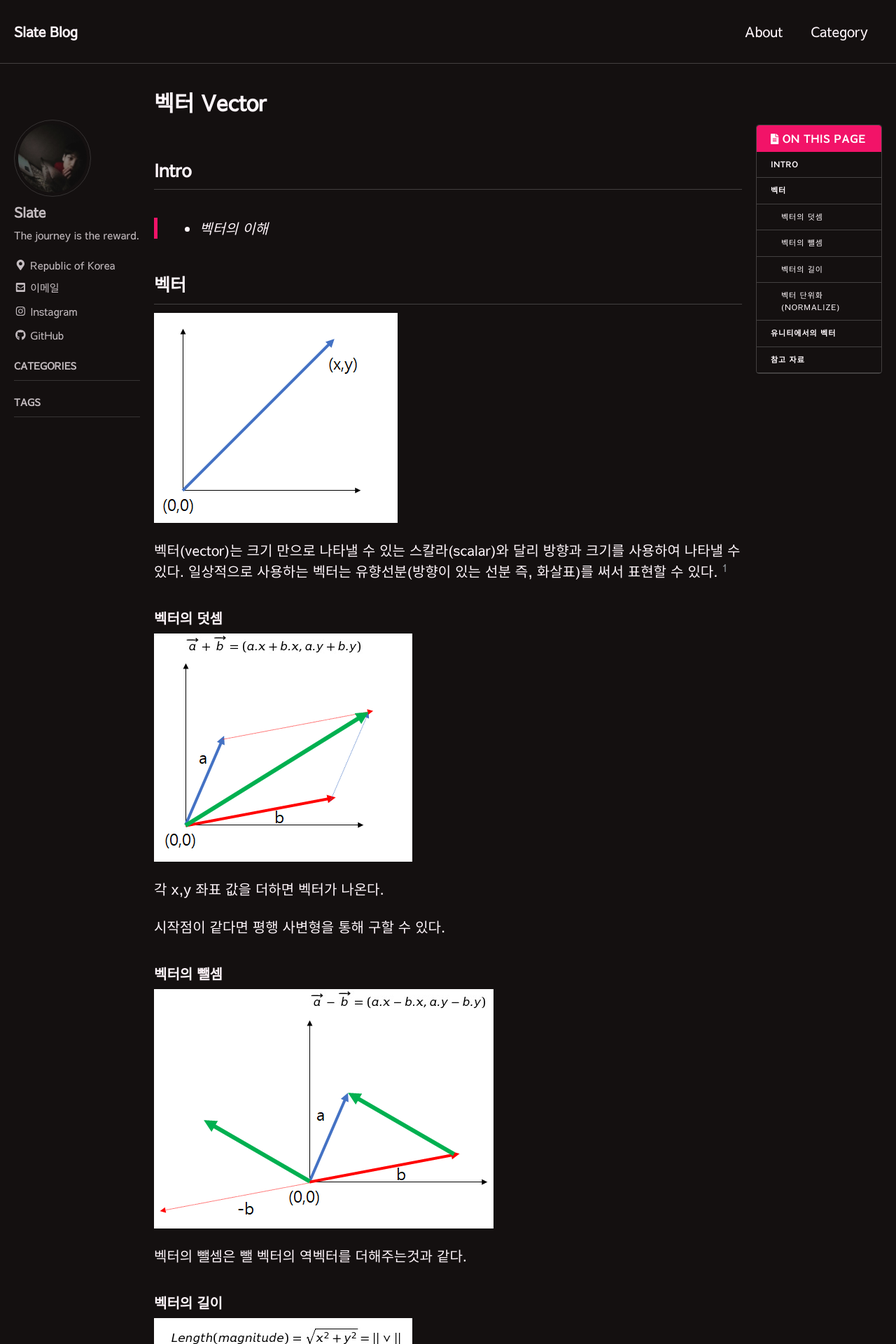
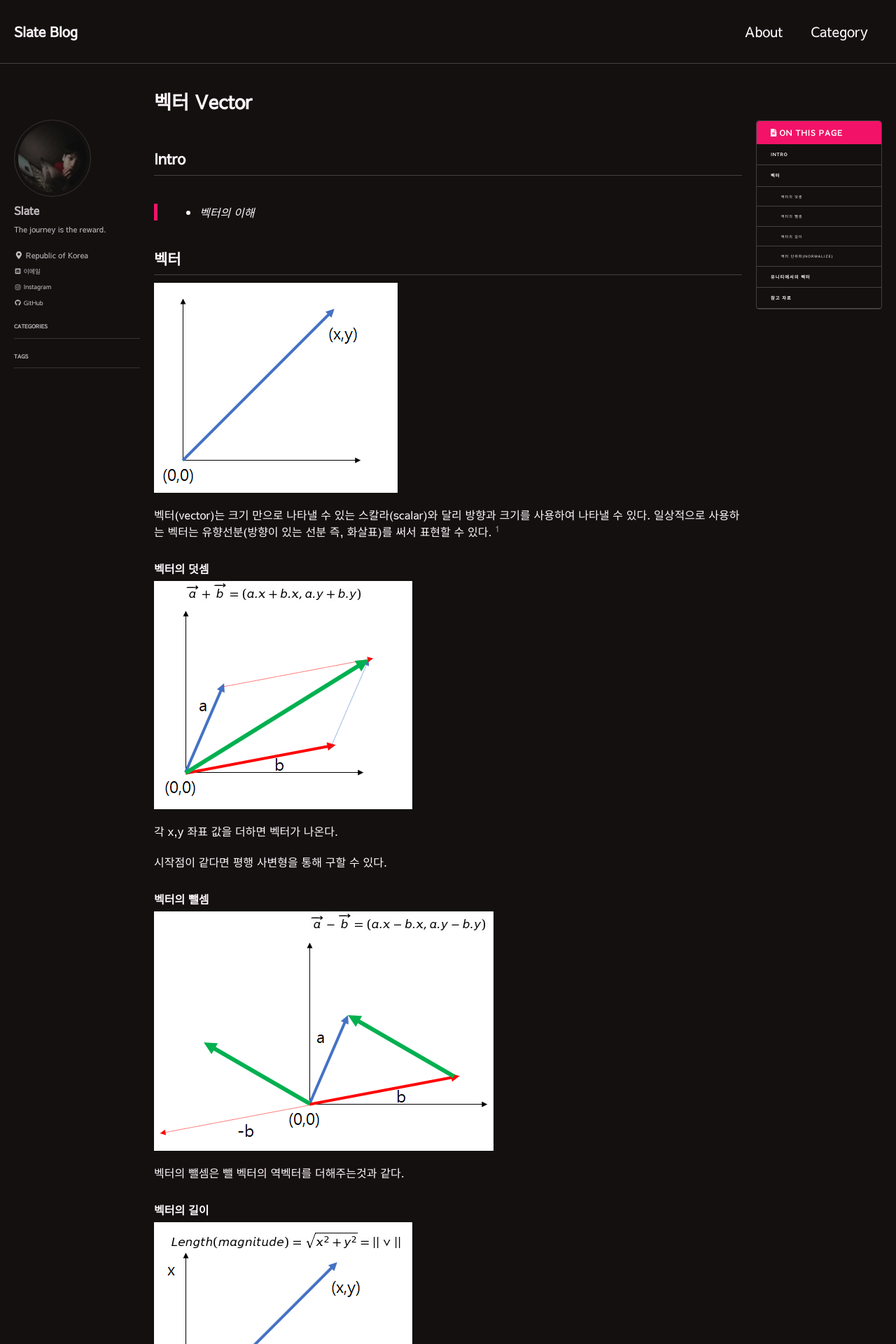
Before and after one commit to lesslate/lesslate.github.io, a Jekyll site: the page built from _posts/Mathematics/2018-12-08-벡터 Vector.md, in a window 1280 px wide. Shown: the top 1920 px of the page at 70% size. Built offline with Jekyll 4.4.1, drawn with Linux system fonts in a browser that asks for light colours; nearby versions of some CDN libraries; some web fonts are replaced; comment, search, counter and statistics services are not loaded.

Commit message:
Update main.scss

```diff
--- a/assets/css/main.scss
+++ b/assets/css/main.scss
@@ -12,14 +12,14 @@
 $indent-var: 1.2em;
 
 /* type scale */
-$type-size-1: 2.441em;
-$type-size-2: 1.953em;
-$type-size-3: 1.563em;
-$type-size-4: 1.25em;
-$type-size-5: 1.0em;
-$type-size-6: 0.75em;
-$type-size-7: 0.6875em;
-$type-size-8: 0.625em;
+$type-size-1: 2.241em;
+$type-size-2: 1.753em;
+$type-size-3: 1.363em;
+$type-size-4: 1.05em;
+$type-size-5: 0.8em;
+$type-size-6: 0.55em;
+$type-size-7: 0.4875em;
+$type-size-8: 0.425em;
 
 /* solarized light syntax highlighting (base16) */
 $base00: #ffffff ;
```
